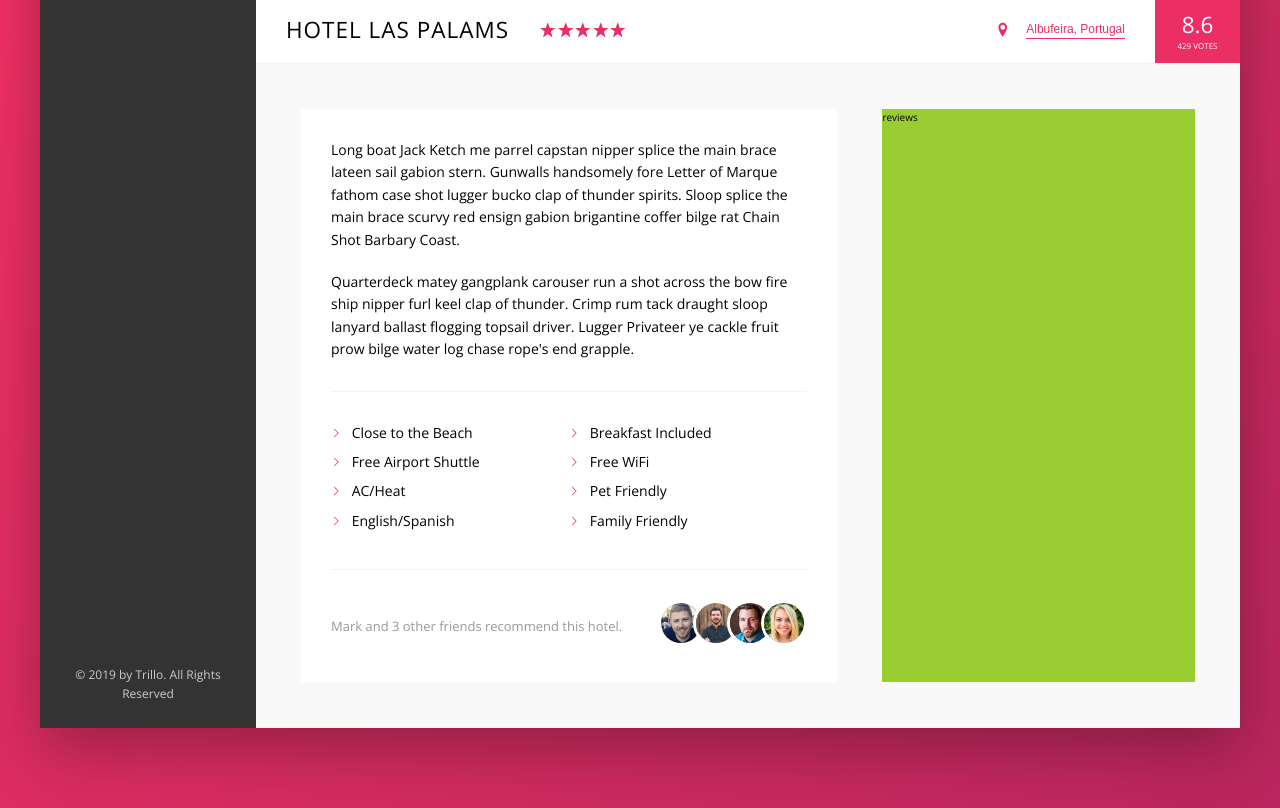
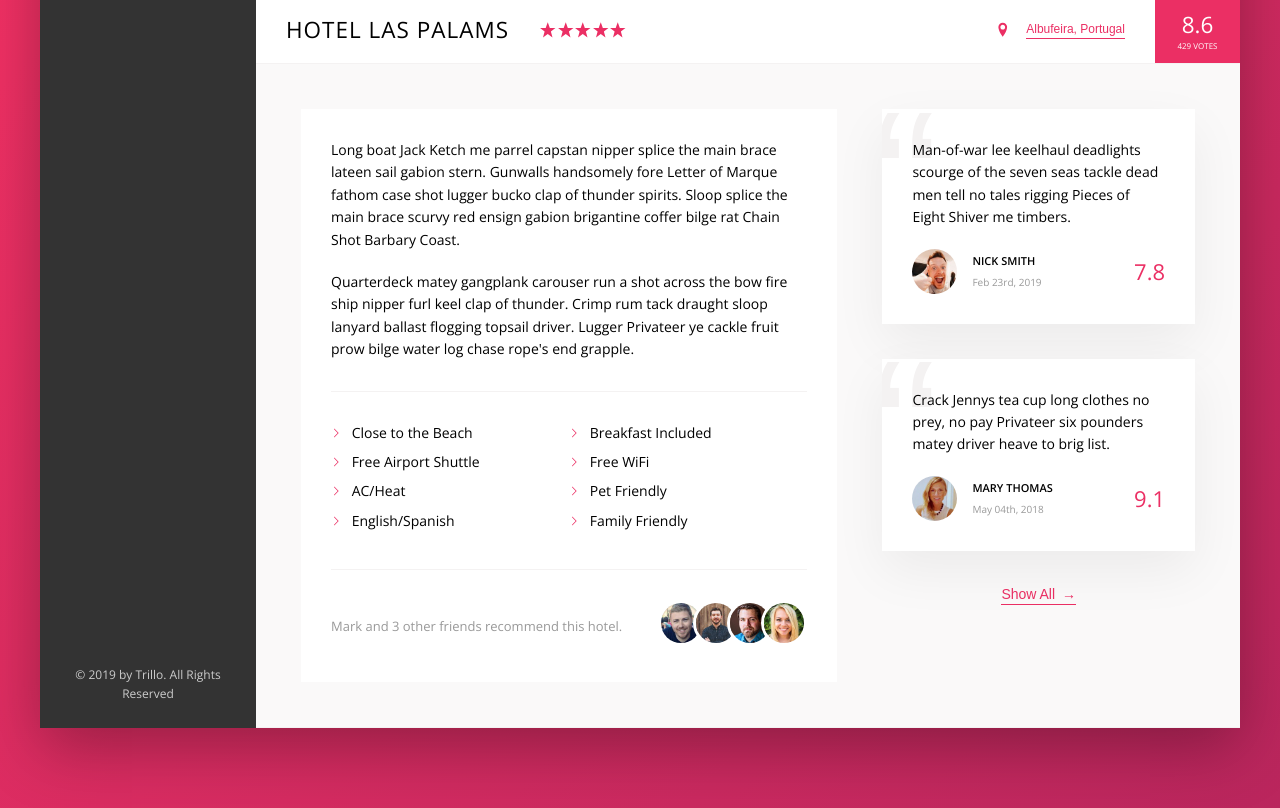
Before and after one commit to marselgray/trillo, a website: page index.html in a window 1280 px wide. Shown: the part 538-1346 px from the top of the page. Drawn offline with nearby package versions, Linux system fonts and the light colour scheme.

Commit message:
User Review Section: construction and styles

```diff
--- a/index.html
+++ b/index.html
@@ -141,9 +141,11 @@
 							<p class="paragraph">
 								Long boat Jack Ketch me parrel capstan nipper splice the main brace lateen sail gabion stern. Gunwalls handsomely fore Letter of Marque fathom case shot lugger bucko clap of thunder spirits. Sloop splice the main brace scurvy red ensign gabion brigantine coffer bilge rat Chain Shot Barbary Coast.
 							</p>
+
 							<p class="paragraph">
 								Quarterdeck matey gangplank carouser run a shot across the bow fire ship nipper furl keel clap of thunder. Crimp rum tack draught sloop lanyard ballast flogging topsail driver. Lugger Privateer ye cackle fruit prow bilge water log chase rope's end grapple.
 							</p>
+
 							<ul class="list">
 								<li class="list__item">
 									Close to the Beach
@@ -186,7 +188,34 @@
 						</div>
 
 						<div class="user-reviews">
-							reviews
+							<figure class="review">
+								<blockquote class="review__text">
+									Man-of-war lee keelhaul deadlights scourge of the seven seas tackle dead men tell no tales rigging Pieces of Eight Shiver me timbers.
+								</blockquote>
+								<figcaption class="review__user">
+									<img src="img/user-1.jpg" alt="User 1" class="review__photo">
+									<div class="review__user-box">
+										<p class="review__user-name">Nick Smith</p>
+										<p class="review__user-date">Feb 23rd, 2019</p>
+									</div>
+									<div class="review__rating">7.8</div>
+								</figcaption>
+							</figure>
+
+							<figure class="review">
+								<blockquote class="review__text">
+									Crack Jennys tea cup long clothes no prey, no pay Privateer six pounders matey driver heave to brig list. 								</blockquote>
+								<figcaption class="review__user">
+									<img src="img/user-2.jpg" alt="User 2" class="review__photo">
+									<div class="review__user-box">
+										<p class="review__user-name">Mary Thomas</p>
+										<p class="review__user-date">May 04th, 2018</p>
+									</div>
+									<div class="review__rating">9.1</div>
+								</figcaption>
+							</figure>
+
+							<button class="btn-inline">Show All <span>&rarr;</span> </button>
 						</div>
 					</div>
 				</main>
--- a/sass/_components.scss
+++ b/sass/_components.scss
@@ -286,9 +286,18 @@
 	transition: all .2s;
 	backface-visibility: hidden;
 
+	& span{
+		margin: 0 0 0 3px;
+		transition: margin 0.2s;
+	}
+
 	&:hover{
 		color: var(--color-grey-dark-1);
 		animation: pulsate 1s infinite;
+
+		span{
+			margin: 0 0 0 8px;
+		}
 	}
 
 	&:focus{
@@ -381,3 +390,66 @@
 		}
 	}
 }
+
+//Reviews
+.review{
+
+	background-color: #fff;
+	box-shadow: var(--shadow-light);
+	padding: 3rem;
+	margin: 0 0 3.5rem 0;
+	position: relative;
+	overflow: hidden;
+
+	&::before{
+		content: '\201C';
+		position: absolute;
+		top: -2.75rem;
+		left: -1rem;
+		line-height: 1;
+		font-size: 20rem;
+		color: var(--color-grey-light-2);
+		font-family: sans-serif;
+		z-index: 1;
+	}
+
+	&__text{
+		margin: 0 0 2rem 0;
+		position: relative;
+		z-index: 10;
+	}
+
+	&__user{
+		display: flex;
+		align-items: center;
+	}
+
+	&__photo{
+		height: 4.5rem;
+		width: 4.5rem;
+		border-radius: 50%;
+		margin: 0 1.5rem 0 0;
+	}
+
+	&__user-box{
+		margin: 0 auto 0 0;
+	}
+
+	&__user-name{
+		font-size: 1.1rem;
+		font-weight: 600;
+		text-transform: uppercase;
+		margin: 0 0 0.4rem 0;
+	}
+
+	&__user-date{
+		font-size: 1rem;
+		color: var(--color-grey-dark-3);
+	}
+
+	&__rating{
+		color: var(--color-primary);
+		font-size: 2.2rem;
+		font-weight: 300;
+	}
+}
--- a/sass/_layout.scss
+++ b/sass/_layout.scss
@@ -40,6 +40,7 @@
 	padding: 4.5rem;
 	background-color: var(--color-grey-light-1);
 	border-bottom: var(--line);
+	font-size: 1.4rem;
 }
 
 .description{
@@ -48,10 +49,12 @@
 	padding: 3rem;
 	flex: 0 0 60%;
 	margin: 0 4.5rem 0 0;
-	font-size: 1.4rem;
 }
 
 .user-reviews{
-	background-color: yellowgreen;
 	flex: 1;
+
+	display: flex;
+	flex-direction: column;
+	align-items: center;
 }
```
Also changed, not shown: css/style.css.
